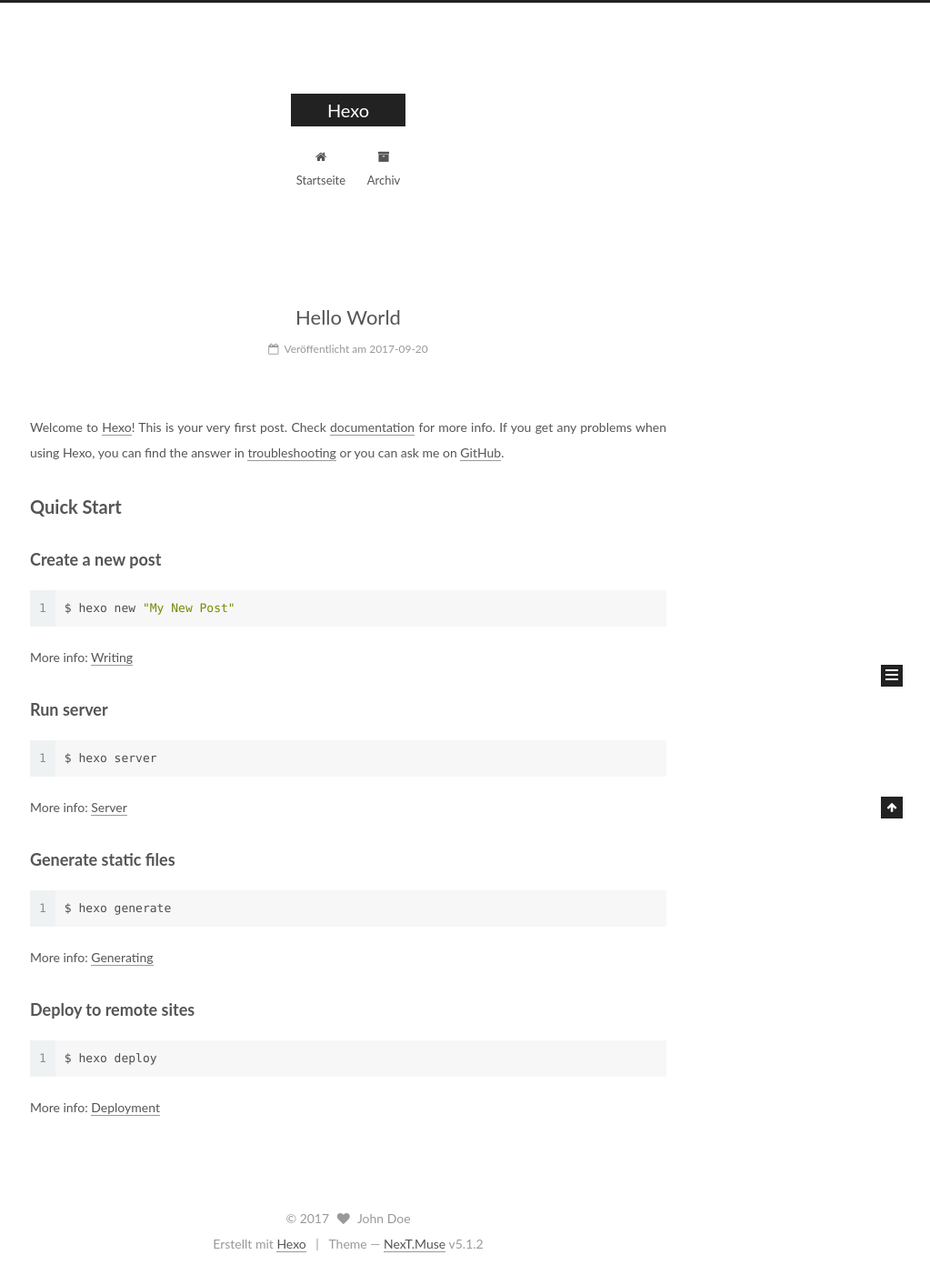
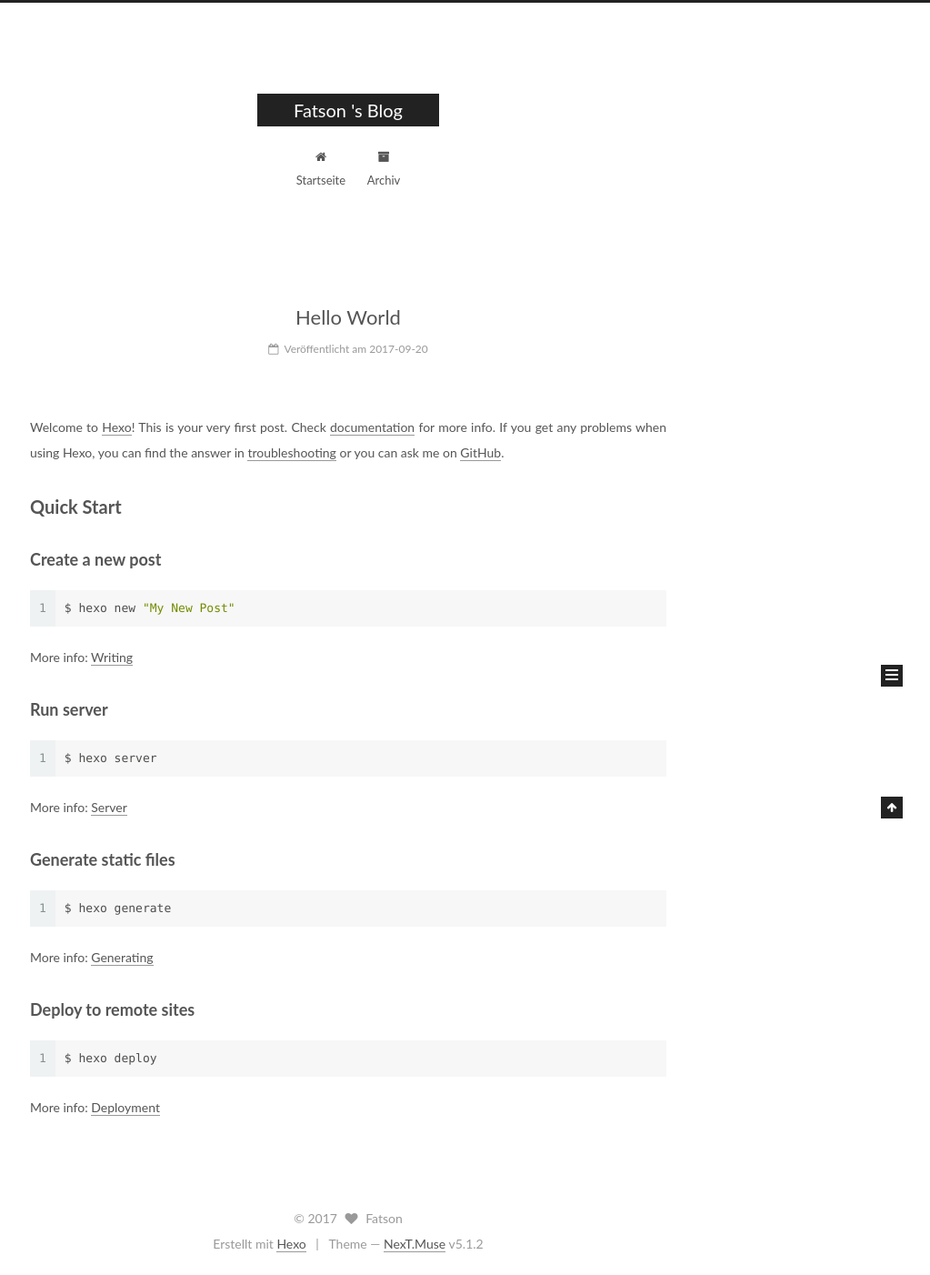
Before and after one commit to fatson/fatson.github.io, a plain HTML site: page index.html in a window 1280 px wide. Shown: the whole page at 91% size, without its empty margins (257-1280 px from the left). Drawn offline with Linux system fonts and the light colour scheme.

Commit message:
Site updated: 2017-09-21 01:17:42

```diff
--- a/css/main.css
+++ b/css/main.css
@@ -1818,7 +1818,7 @@ pre .javascript .function {
   width: 4px;
   height: 4px;
   border-radius: 50%;
-  background: #8566c1;
+  background: #12ff90;
 }
 .links-of-blogroll {
   font-size: 13px;
--- a/index.html
+++ b/index.html
@@ -70,11 +70,11 @@
 
 
 <meta property="og:type" content="website">
-<meta property="og:title" content="Hexo">
+<meta property="og:title" content="Fatson &#39;s Blog">
 <meta property="og:url" content="http://yoursite.com/index.html">
-<meta property="og:site_name" content="Hexo">
+<meta property="og:site_name" content="Fatson &#39;s Blog">
 <meta name="twitter:card" content="summary">
-<meta name="twitter:title" content="Hexo">
+<meta name="twitter:title" content="Fatson &#39;s Blog">
 
 
 
@@ -110,7 +110,7 @@
 
 
 
-  <title>Hexo</title>
+  <title>Fatson 's Blog</title>
 
 
 
@@ -141,7 +141,7 @@
     <div class="custom-logo-site-title">
       <a href="/"  class="brand" rel="start">
         <span class="logo-line-before"><i></i></span>
-        <span class="site-title">Hexo</span>
+        <span class="site-title">Fatson 's Blog</span>
         <span class="logo-line-after"><i></i></span>
       </a>
     </div>
@@ -221,13 +221,13 @@
     <link itemprop="mainEntityOfPage" href="http://yoursite.com/2017/09/20/hello-world/">
 
     <span hidden itemprop="author" itemscope itemtype="http://schema.org/Person">
-      <meta itemprop="name" content="John Doe">
+      <meta itemprop="name" content="Fatson">
       <meta itemprop="description" content="">
       <meta itemprop="image" content="/images/avatar.gif">
     </span>
 
     <span hidden itemprop="publisher" itemscope itemtype="http://schema.org/Organization">
-      <meta itemprop="name" content="Hexo">
+      <meta itemprop="name" content="Fatson 's Blog">
     </span>
 
 
@@ -367,7 +367,7 @@
       <section class="site-overview sidebar-panel sidebar-panel-active">
         <div class="site-author motion-element" itemprop="author" itemscope itemtype="http://schema.org/Person">
 
-            <p class="site-author-name" itemprop="name">John Doe</p>
+            <p class="site-author-name" itemprop="name">Fatson</p>
             <p class="site-description motion-element" itemprop="description"></p>
         </div>
 
@@ -428,7 +428,7 @@
   <span class="with-love">
     <i class="fa fa-heart"></i>
   </span>
-  <span class="author" itemprop="copyrightHolder">John Doe</span>
+  <span class="author" itemprop="copyrightHolder">Fatson</span>
 
 
 </div>
```
Also changed, not shown: 2017/09/20/hello-world/index.html (+7 -7 lines), archives/2017/09/index.html (+7 -7 lines), archives/2017/index.html (+7 -7 lines), archives/index.html (+7 -7 lines).
